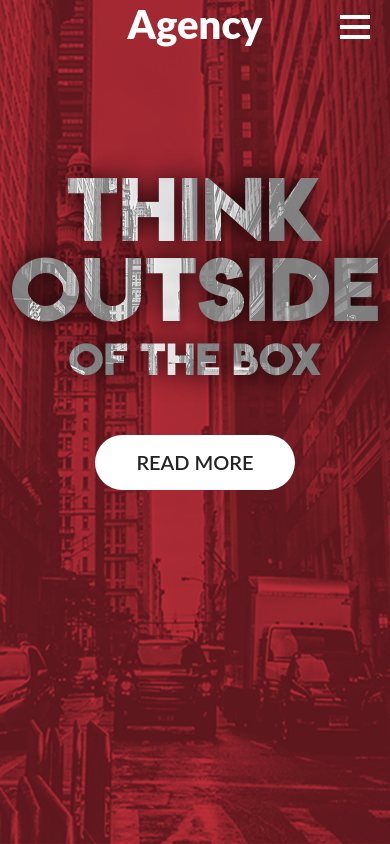
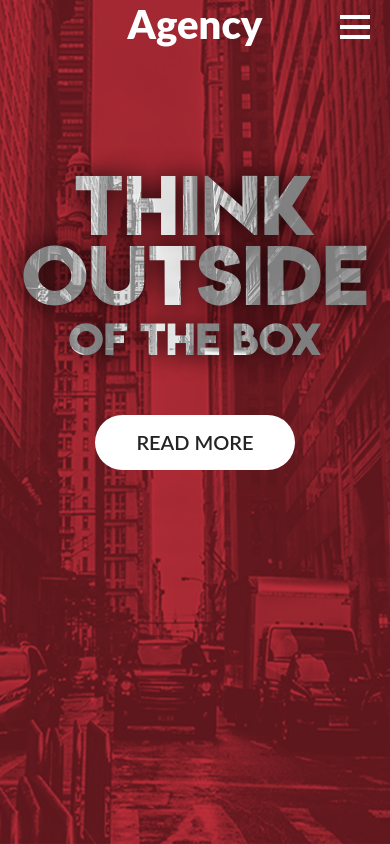
Before and after one commit to jamermaciej/agency, a plain HTML site: page index.html in a window 390 px wide. Shown: the top 844 px of the page. Drawn offline with nearby package versions, Linux system fonts and the light colour scheme.

Commit message:
Update style.css

```diff
--- a/css/style.css
+++ b/css/style.css
@@ -395,7 +395,7 @@ main {
 
 .team {
   padding: 80px 0 0;
-  height: 500px;
+  height: 550px;
   background-color: #f5f5f5;
   position: relative; }
   .team:before {
@@ -876,14 +876,14 @@ main {
   .header.open {
     background: rgba(0, 0, 0, 0.7); }
   .home .home__content .shadow {
-    font-size: 8rem;
-    line-height: 80px; }
+    font-size: 7.5rem;
+    line-height: 70px; }
     .home .home__content .shadow .home__title--small {
       font-size: 4rem;
       margin-top: 30px; }
   .home .home__content .title-container .home__title {
-    font-size: 8rem;
-    line-height: 80px; }
+    font-size: 7.5rem;
+    line-height: 70px; }
     .home .home__content .title-container .home__title .home__title--small {
       font-size: 4rem;
       margin-top: 30px; }
```
